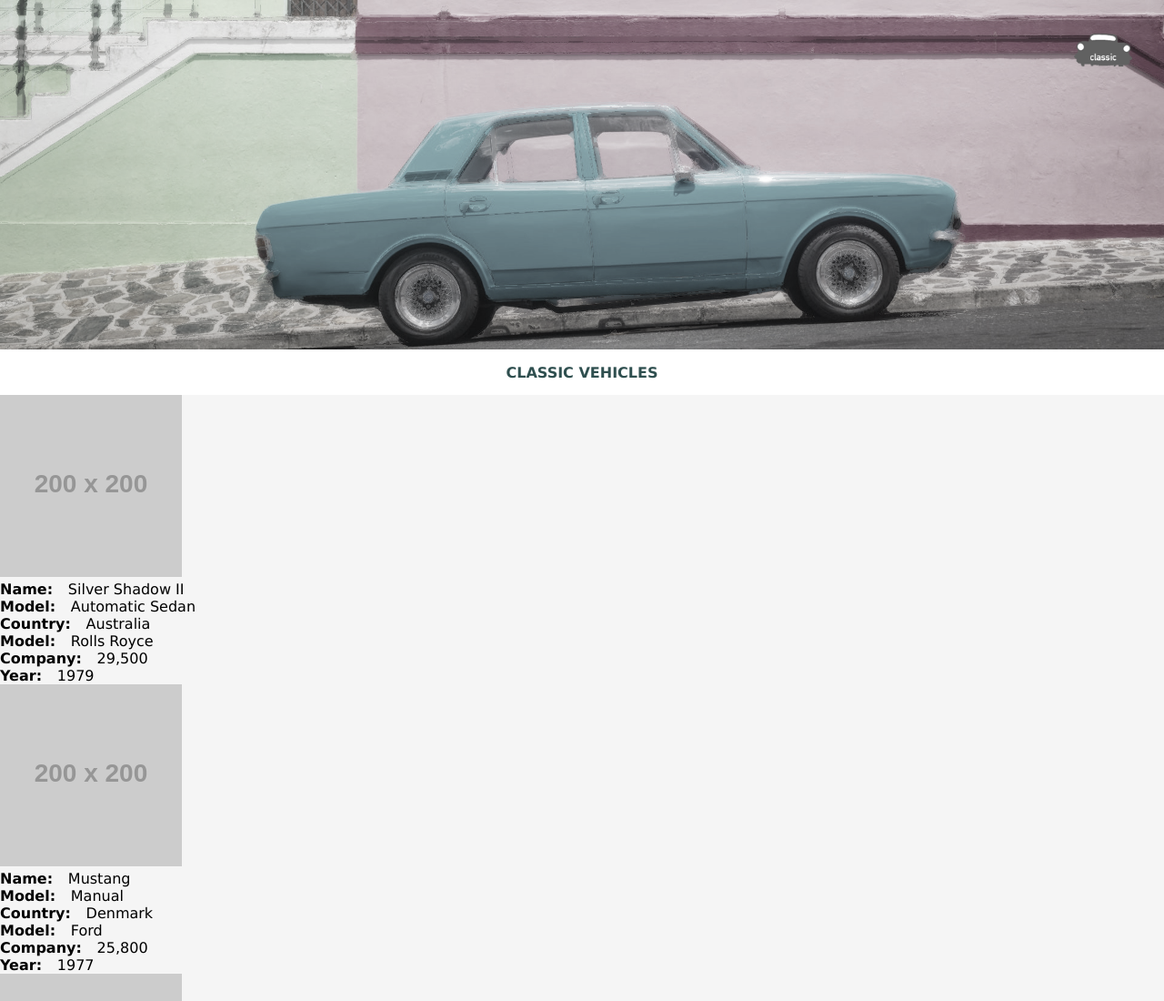
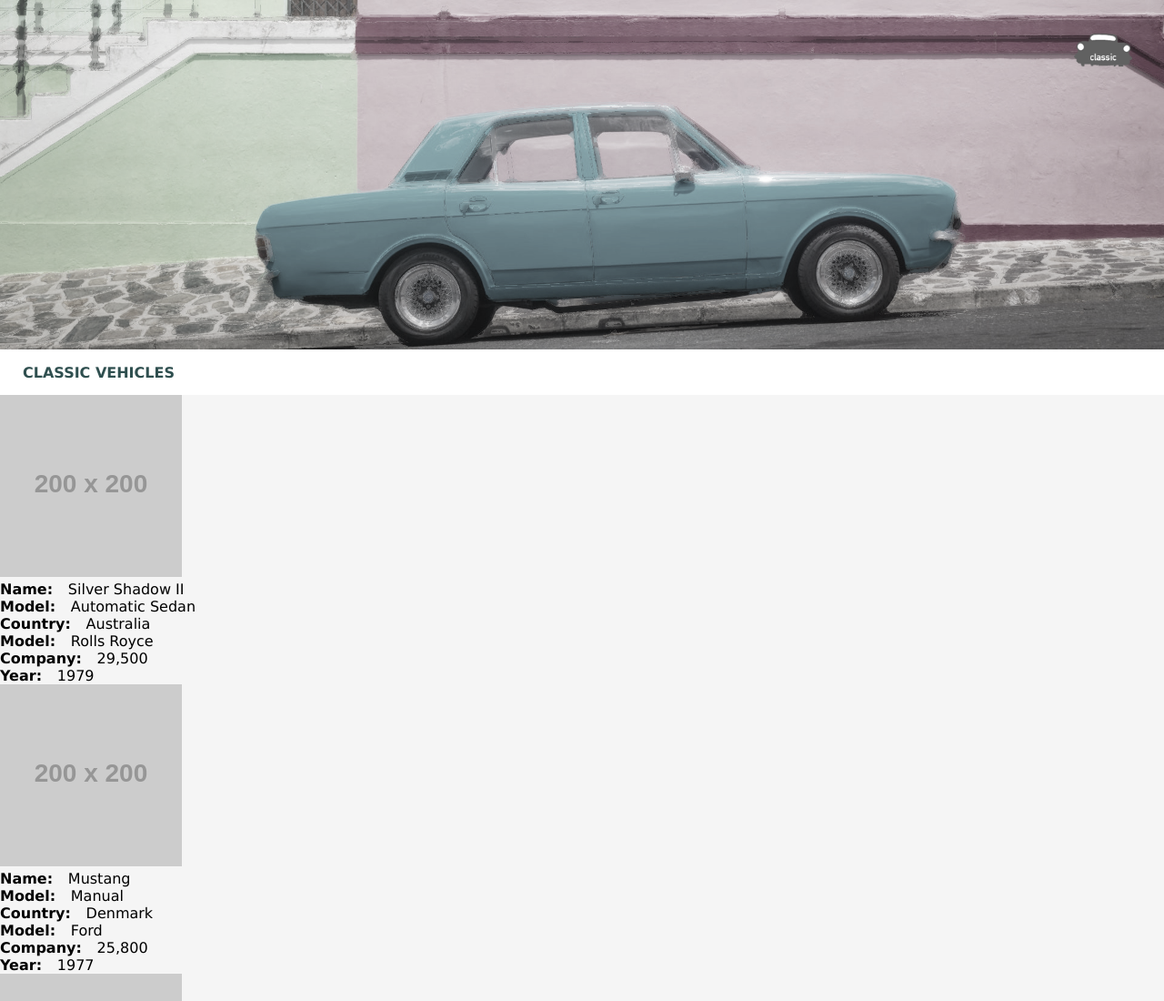
Before and after one commit to sunnysunny77/danielXML, a plain HTML site: page index.html in a window 1280 px wide. Shown: the top 1100 px of the page at 91% size. Drawn offline with Linux system fonts and the light colour scheme; placeholder pictures from the web are drawn by us.

Commit message:
Update app.css

```diff
--- a/css/app.css
+++ b/css/app.css
@@ -36,7 +36,6 @@ nav {
 nav ul {
     margin: 0;
     padding: 0;
-    text-align: center;
     list-style: none;
 }
 
@@ -45,6 +44,7 @@ nav ul li {
     display: flex;
     flex-direction: column;
     justify-content: center;
+    padding: 0 25px;
 }
 
 nav ul li a {
```
